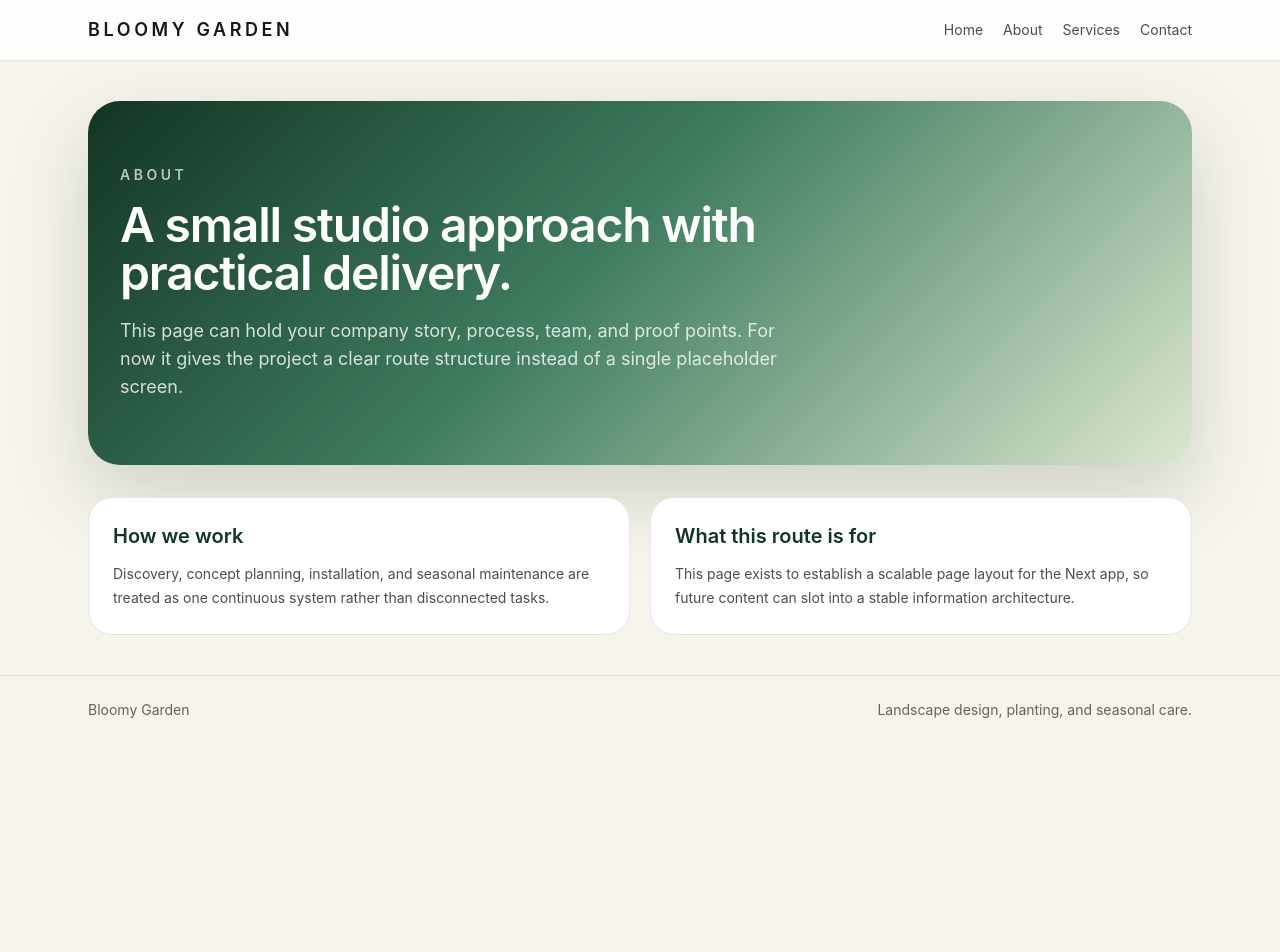
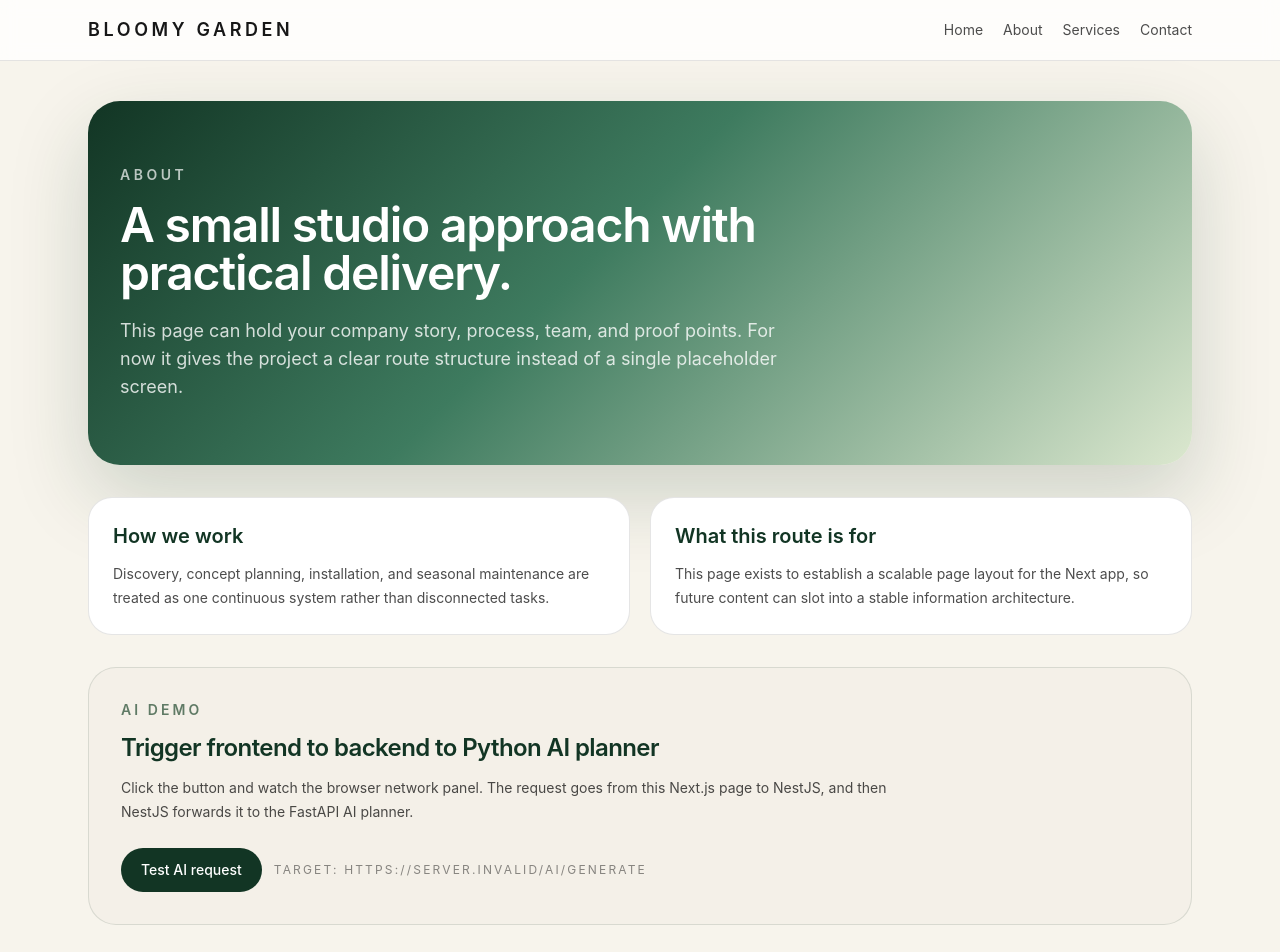
Before and after one commit to savefimvasil/bloomy-frontend, a Next.js app: page /about in a window 1280 px wide. Shown: the top 952 px of the page. Before the commit the page ends 800 px from the top, so only its background shows below. Built offline with nearby package versions, Linux system fonts and the light colour scheme; no server answers.

Commit message:
add ai planner test api

```diff
--- a/app/about/page.tsx
+++ b/app/about/page.tsx
@@ -1,4 +1,5 @@
 import { PageHero } from "@/components/ui/page-hero";
+import { AboutAiDemo } from "@/components/ui/about-ai-demo";
 
 export default function AboutPage() {
   return (
@@ -24,6 +25,8 @@ export default function AboutPage() {
           </p>
         </article>
       </section>
+
+      <AboutAiDemo />
     </div>
   );
 }
--- /dev/null
+++ b/components/ui/about-ai-demo.tsx
@@ -0,0 +1,104 @@
+"use client";
+
+import { useState } from "react";
+
+type GenerateResponse = {
+  source: string;
+  plannerUrl: string;
+  model: string;
+  output_text: string;
+};
+
+const apiBaseUrl = process.env.NEXT_PUBLIC_API_BASE_URL ?? "/api";
+
+export function AboutAiDemo() {
+  const [isLoading, setIsLoading] = useState(false);
+  const [result, setResult] = useState<GenerateResponse | null>(null);
+  const [error, setError] = useState<string | null>(null);
+
+  async function handleClick() {
+    setIsLoading(true);
+    setResult(null);
+    setError(null);
+
+    try {
+      const response = await fetch(`${apiBaseUrl}/ai/generate`, {
+        method: "POST",
+        headers: {
+          "Content-Type": "application/json",
+        },
+        body: JSON.stringify({
+          prompt:
+            "Create a short planting idea for a small front garden with sun in the morning and shade in the afternoon.",
+          systemPrompt: "You are a concise garden planning assistant for Bloomy.",
+          model: "gpt-5-mini",
+        }),
+      });
+
+      if (!response.ok) {
+        throw new Error(`Request failed with status ${response.status}`);
+      }
+
+      const data = (await response.json()) as GenerateResponse;
+      setResult(data);
+    } catch (requestError) {
+      setError(
+        requestError instanceof Error
+          ? requestError.message
+          : "Unknown error while calling the backend.",
+      );
+    } finally {
+      setIsLoading(false);
+    }
+  }
+
+  return (
+    <section className="rounded-[1.75rem] border border-[#123524]/12 bg-[#f4f0e8] p-6 md:p-8">
+      <div className="max-w-3xl">
+        <p className="text-sm font-semibold uppercase tracking-[0.22em] text-[#5f7a65]">
+          AI demo
+        </p>
+        <h2 className="mt-3 text-2xl font-semibold tracking-tight text-[#123524]">
+          Trigger frontend to backend to Python AI planner
+        </h2>
+        <p className="mt-3 text-sm leading-6 text-black/70">
+          Click the button and watch the browser network panel. The request goes from this Next.js
+          page to NestJS, and then NestJS forwards it to the FastAPI AI planner.
+        </p>
+
+        <div className="mt-6 flex flex-wrap items-center gap-3">
+          <button
+            type="button"
+            onClick={handleClick}
+            disabled={isLoading}
+            className="rounded-full bg-[#123524] px-5 py-3 text-sm font-medium text-white transition hover:bg-[#1d4f37] disabled:cursor-not-allowed disabled:bg-[#7a8f82]"
+          >
+            {isLoading ? "Sending request..." : "Test AI request"}
+          </button>
+          <span className="text-xs uppercase tracking-[0.18em] text-black/45">
+            Target: {apiBaseUrl}/ai/generate
+          </span>
+        </div>
+
+        {error ? (
+          <div className="mt-5 rounded-2xl border border-[#b44343]/20 bg-[#fff1ef] p-4 text-sm text-[#8f2f2f]">
+            {error}
+          </div>
+        ) : null}
+
+        {result ? (
+          <div className="mt-5 space-y-3 rounded-2xl border border-black/10 bg-white p-5">
+            <div className="flex flex-wrap gap-3 text-xs uppercase tracking-[0.18em] text-black/45">
+              <span>Source: {result.source}</span>
+              <span>Model: {result.model}</span>
+            </div>
+            <p className="text-sm leading-6 text-black/75">
+              Forwarded to planner at <span className="font-medium text-[#123524]">{result.plannerUrl}</span>
+            </p>
+            <p className="text-base leading-7 text-[#123524]">{result.output_text}</p>
+          </div>
+        ) : null}
+      </div>
+    </section>
+  );
+}
```
